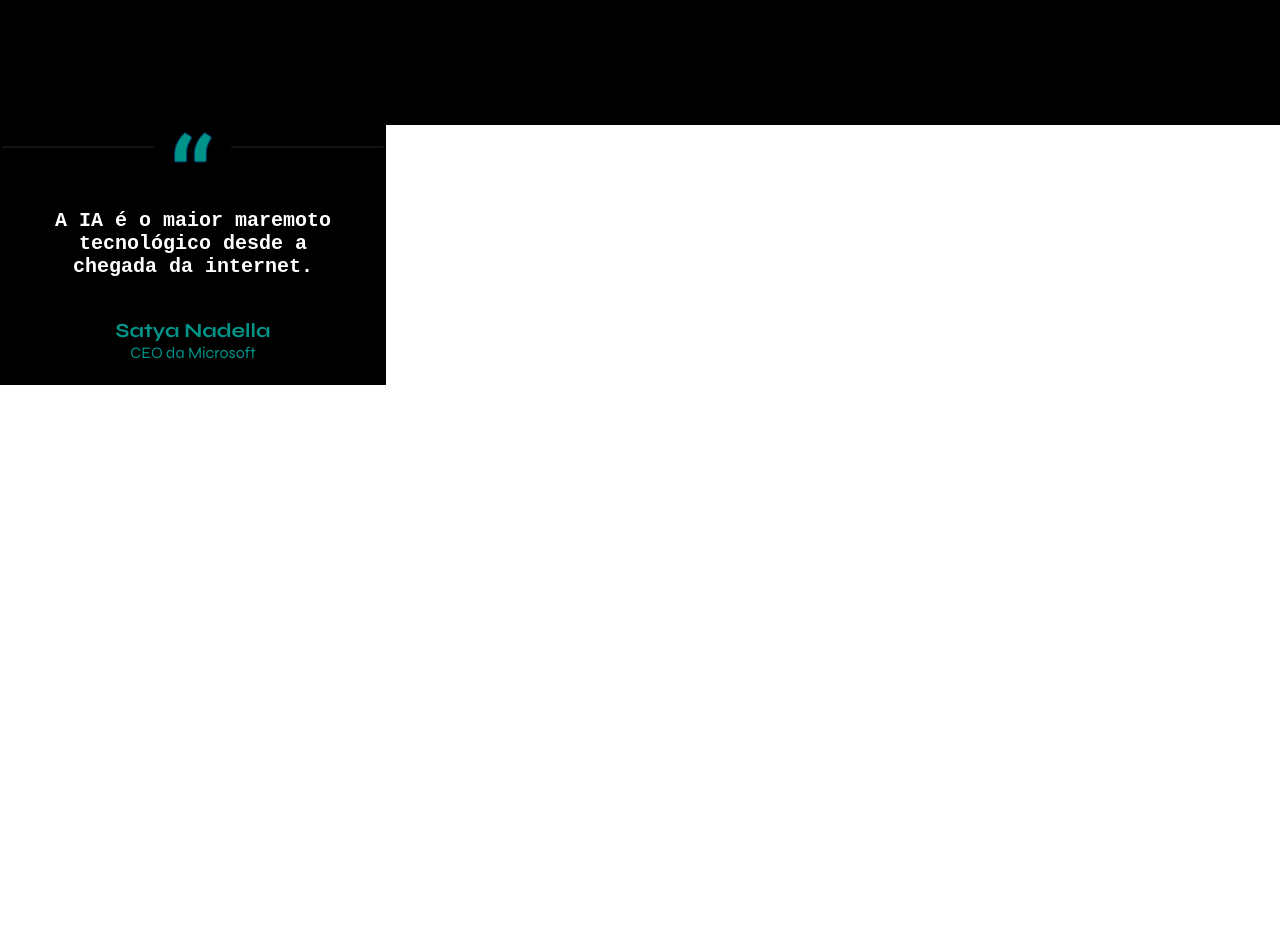
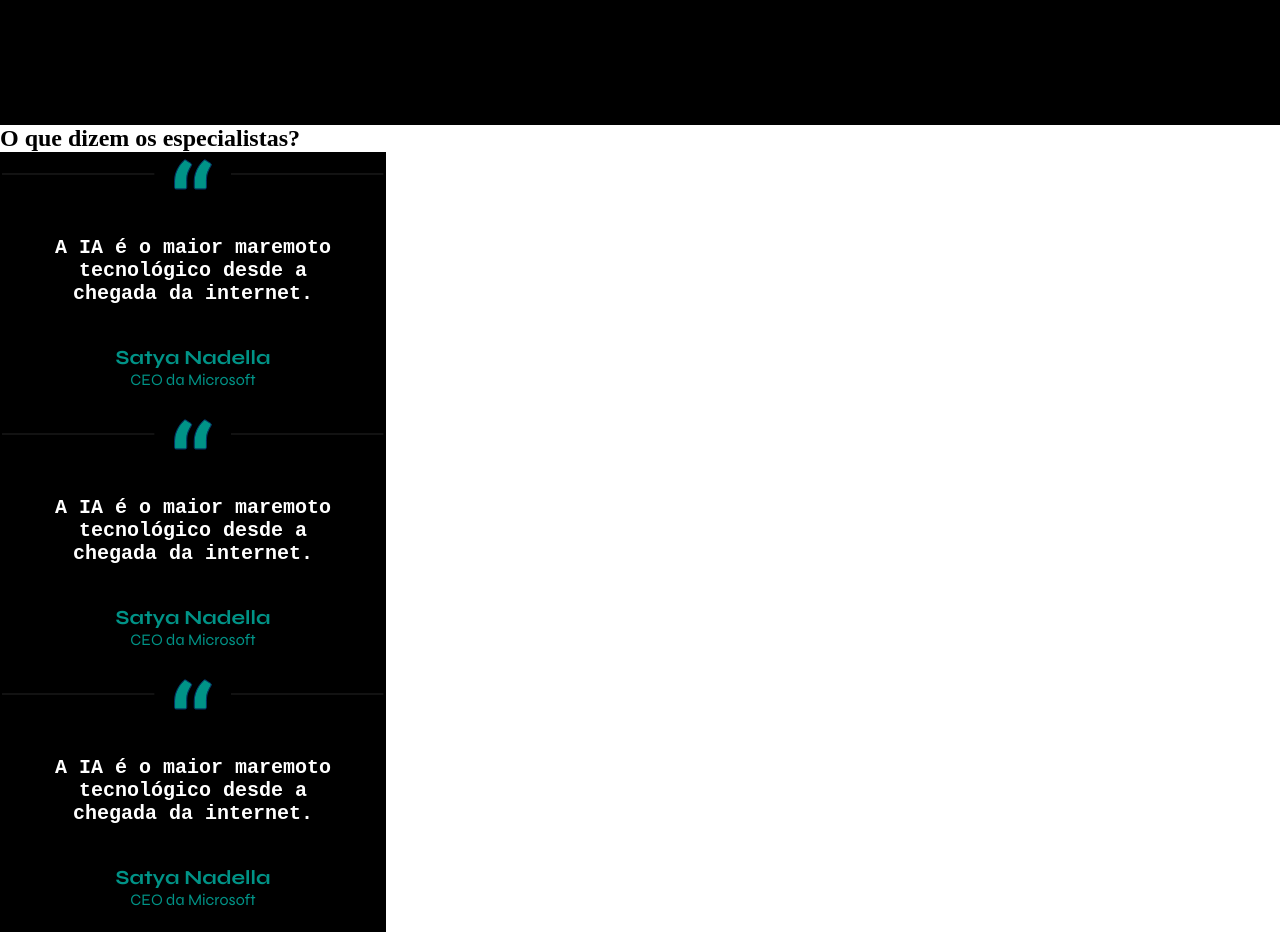
Before and after one commit to aandremeleti-hub/startmedia-frontend, a React (Vite) app: page /ia in a window 1280 px wide. Shown: the part 1920-2852 px from the top of the page. Before the commit the page ends 2305 px from the top, so only its background shows below. Built offline with nearby package versions, Linux system fonts and the light colour scheme; a web font is replaced by a local one.

Commit message:
feat: update ia specialists card section structure

```diff
--- a/src/components/layout/ia_specialists-section/index.jsx
+++ b/src/components/layout/ia_specialists-section/index.jsx
@@ -4,14 +4,31 @@ import line from '../../../assets/images/home/line.svg'
 import quotation_marks from '../../../assets/images/home/quotation_marks.svg'
 
 export const IaSpecialistsSection = () => {
-    return(
-        <section className='content-ia-specialists-section'>
-            <CardIaThird
-            linha={line}
-            aspas={quotation_marks}
-            titulo="A IA é o maior maremoto tecnológico desde a chegada da internet."
-            nome="Satya Nadella"
-            cargo="CEO da Microsoft"/>
+    return (
+        <section >
+            <div className='content-ia-specialists-section'>
+                <h1 className='title-ia-third-cards'>O que dizem os especialistas?</h1>
+                <div className='container-ia-third-cards'>
+                    <CardIaThird
+                        linha={line}
+                        aspas={quotation_marks}
+                        titulo="A IA é o maior maremoto tecnológico desde a chegada da internet."
+                        nome="Satya Nadella"
+                        cargo="CEO da Microsoft" />
+                    <CardIaThird
+                        linha={line}
+                        aspas={quotation_marks}
+                        titulo="A IA é o maior maremoto tecnológico desde a chegada da internet."
+                        nome="Satya Nadella"
+                        cargo="CEO da Microsoft" />
+                    <CardIaThird
+                        linha={line}
+                        aspas={quotation_marks}
+                        titulo="A IA é o maior maremoto tecnológico desde a chegada da internet."
+                        nome="Satya Nadella"
+                        cargo="CEO da Microsoft" />
+                </div>
+            </div>
         </section>
     )
 }
```
